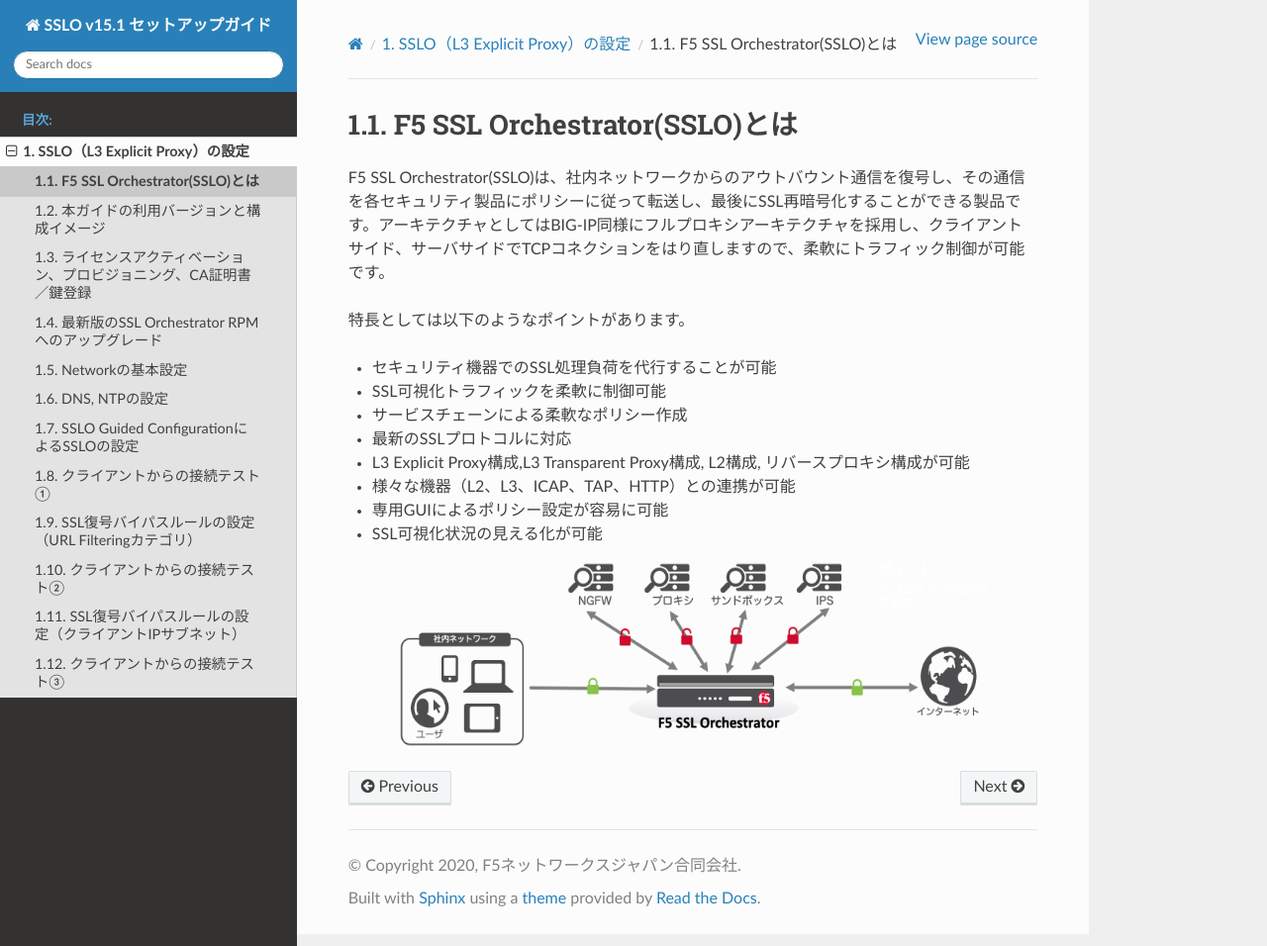
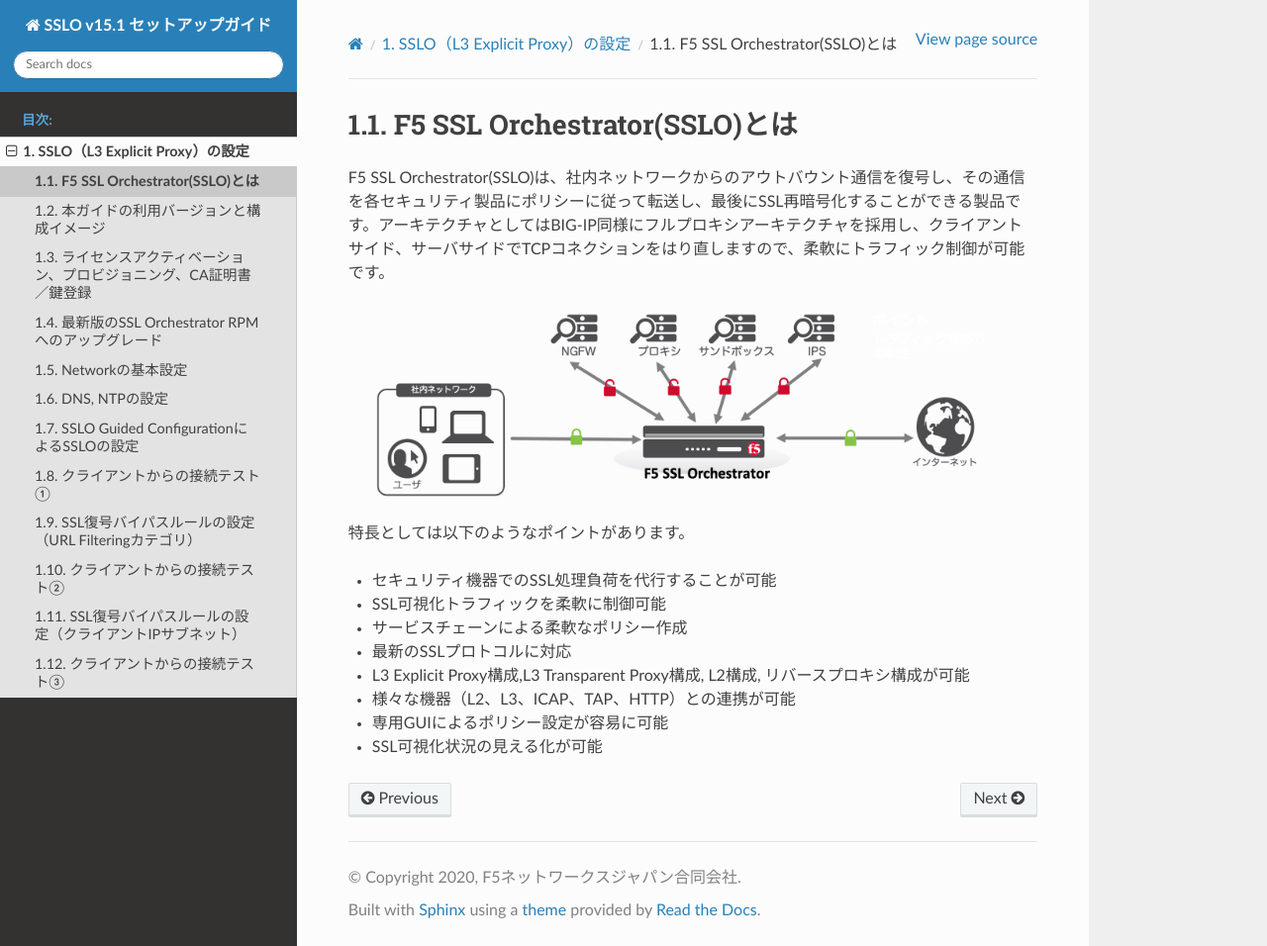
Before and after one commit to BeF5/f5j-easy-setup-sslo-15, a Sphinx documentation site: the page built from docs/content1/module01/module01.rst, in a window 1280 px wide and 956 px high. Shown: the whole window at 99% size. Built offline with Sphinx 7.4.7 and the Read the Docs theme 2.0.0, drawn with Linux system fonts in a browser that asks for light colours.

Commit message:
no message

```diff
--- a/docs/content1/module01/module01.rst
+++ b/docs/content1/module01/module01.rst
@@ -2,6 +2,10 @@
 ======================================
 
 F5 SSL Orchestrator(SSLO)は、社内ネットワークからのアウトバウント通信を復号し、その通信を各セキュリティ製品にポリシーに従って転送し、最後にSSL再暗号化することができる製品です。アーキテクチャとしてはBIG-IP同様にフルプロキシアーキテクチャを採用し、クライアントサイド、サーバサイドでTCPコネクションをはり直しますので、柔軟にトラフィック制御が可能です。
+
+   .. figure:: images/mod1-1.png
+      :scale: 40%
+      :align: center
 
 特長としては以下のようなポイントがあります。
 
@@ -13,7 +17,3 @@
 - 様々な機器（L2、L3、ICAP、TAP、HTTP）との連携が可能
 - 専用GUIによるポリシー設定が容易に可能
 - SSL可視化状況の見える化が可能
-
-   .. figure:: images/mod1-1.png
-      :scale: 40%
-      :align: center
```
